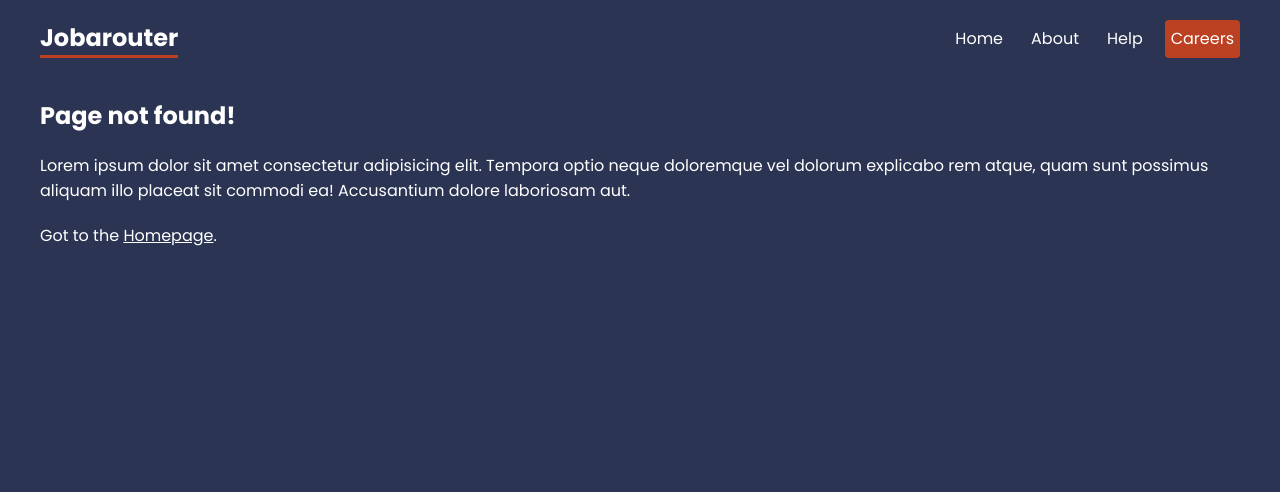
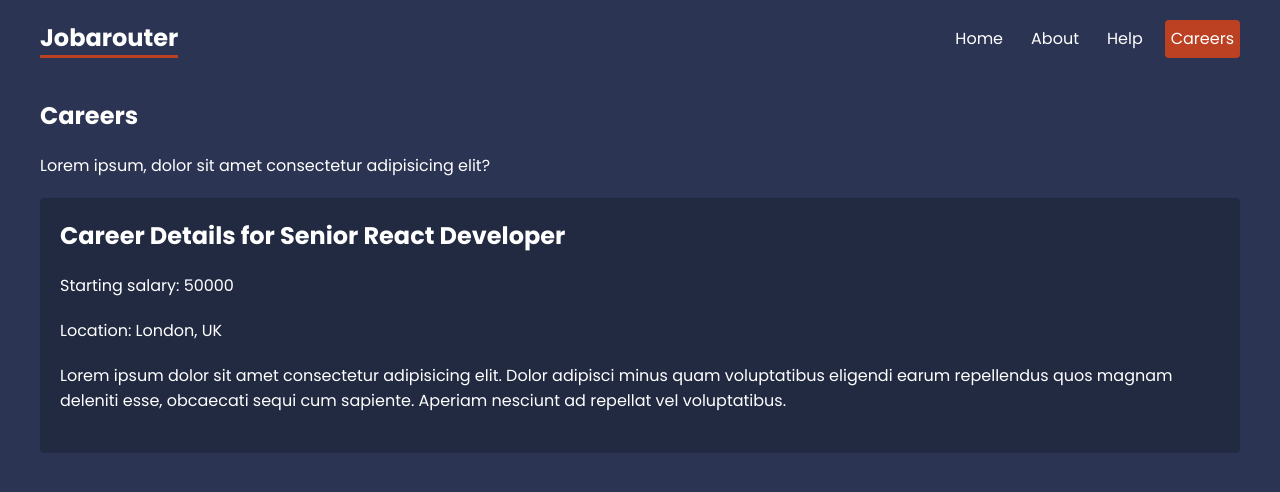
Before and after one commit to Stefanpenk/react-router-training, a React (Create React App) app: page /careers/1 in a window 1280 px wide. Shown: the top 492 px of the page. Built offline with nearby package versions, Linux system fonts and the light colour scheme; data requests are answered from the project's data file.

Commit message:
added Error page to careers

```diff
--- a/src/App.js
+++ b/src/App.js
@@ -4,14 +4,22 @@ import {
   createRoutesFromElements,
   RouterProvider,
 } from "react-router-dom";
+
+//pages
 import Home from "./pages/Home";
 import About from "./pages/About";
-import RootLayout from "./layouts/RootLayout";
-import HelpLayout from "./layouts/HelpLayout";
 import Faq from "./pages/help/Faq.jsx";
 import Contact from "./pages/help/Contact.jsx";
 import NotFound from "./pages/NotFound.jsx";
 import Careers, { careersLoader } from "./pages/careers/Careers.jsx";
+import CareerDetails, {
+  careerDetailsLoader,
+} from "./pages/careers/CareerDetails.jsx";
+import CareersError from "./layouts/CareersError.jsx";
+
+//layouts
+import RootLayout from "./layouts/RootLayout";
+import HelpLayout from "./layouts/HelpLayout";
 import CareersLayout from "./layouts/CareersLayout.jsx";
 
 const router = createBrowserRouter(
@@ -25,8 +33,17 @@ const router = createBrowserRouter(
         <Route path="contact" element={<Contact />} />
       </Route>
 
-      <Route path="careers" element={<CareersLayout />}>
+      <Route
+        path="careers"
+        element={<CareersLayout />}
+        errorElement={<CareersError />}
+      >
         <Route index element={<Careers />} loader={careersLoader} />
+        <Route
+          path=":id"
+          element={<CareerDetails />}
+          loader={careerDetailsLoader}
+        />
       </Route>
 
       <Route path="*" element={<NotFound />} />
--- a/src/index.css
+++ b/src/index.css
@@ -124,5 +124,11 @@ form label span {
 }
 
 /* careers details */
+.career-details {
+  background: rgba(0, 0, 0, 0.2);
+  padding: 20px;
+  border-radius: 4px;
+  margin: 20px 0;
+}
 
 /* breadcrumbs */
--- /dev/null
+++ b/src/layouts/CareersError.jsx
@@ -0,0 +1,12 @@
+import { Link, useRouteError } from "react-router-dom";
+
+export default function CareersError() {
+  const error = useRouteError;
+  return (
+    <div className="careers-error">
+      <h2>Error</h2>
+      <p>{error.message}</p>
+      <Link to="/">Back to homepage</Link>
+    </div>
+  );
+}
--- /dev/null
+++ b/src/pages/careers/CareerDetails.jsx
@@ -0,0 +1,35 @@
+import { useLoaderData, useParams } from "react-router-dom";
+
+function CareerDetails() {
+  const { id } = useParams();
+  const career = useLoaderData();
+  return (
+    <div className="career-details">
+      <h2>Career Details for {career.title}</h2>
+      <p>Starting salary: {career.salary}</p>
+      <p>Location: {career.location}</p>
+      <div className="details">
+        <p>
+          Lorem ipsum dolor sit amet consectetur adipisicing elit. Dolor
+          adipisci minus quam voluptatibus eligendi earum repellendus quos
+          magnam deleniti esse, obcaecati sequi cum sapiente. Aperiam nesciunt
+          ad repellat vel voluptatibus.
+        </p>
+      </div>
+    </div>
+  );
+}
+export default CareerDetails;
+
+// loader function
+export const careerDetailsLoader = async ({ params }) => {
+  const { id } = params;
+
+  const res = await fetch("http://localhost:4000/careers/" + id);
+
+  if (!res.ok) {
+    throw Error("Could not find that career");
+  }
+
+  return res.json();
+};
--- a/src/pages/careers/Careers.jsx
+++ b/src/pages/careers/Careers.jsx
@@ -5,7 +5,7 @@ export default function Careers() {
   return (
     <div className="careers">
       {careers.map((career) => (
-        <Link key={career.id} to="/">
+        <Link key={career.id} to={career.id.toString()}>
           <p>{career.title}</p>
           <p>Based in {career.location}</p>
         </Link>
@@ -17,5 +17,9 @@ export default function Careers() {
 export const careersLoader = async () => {
   const res = await fetch("http://localhost:4000/careers");
 
+  if (!res.ok) {
+    throw Error("Could not fetch the careers");
+  }
+
   return res.json();
 };
```
